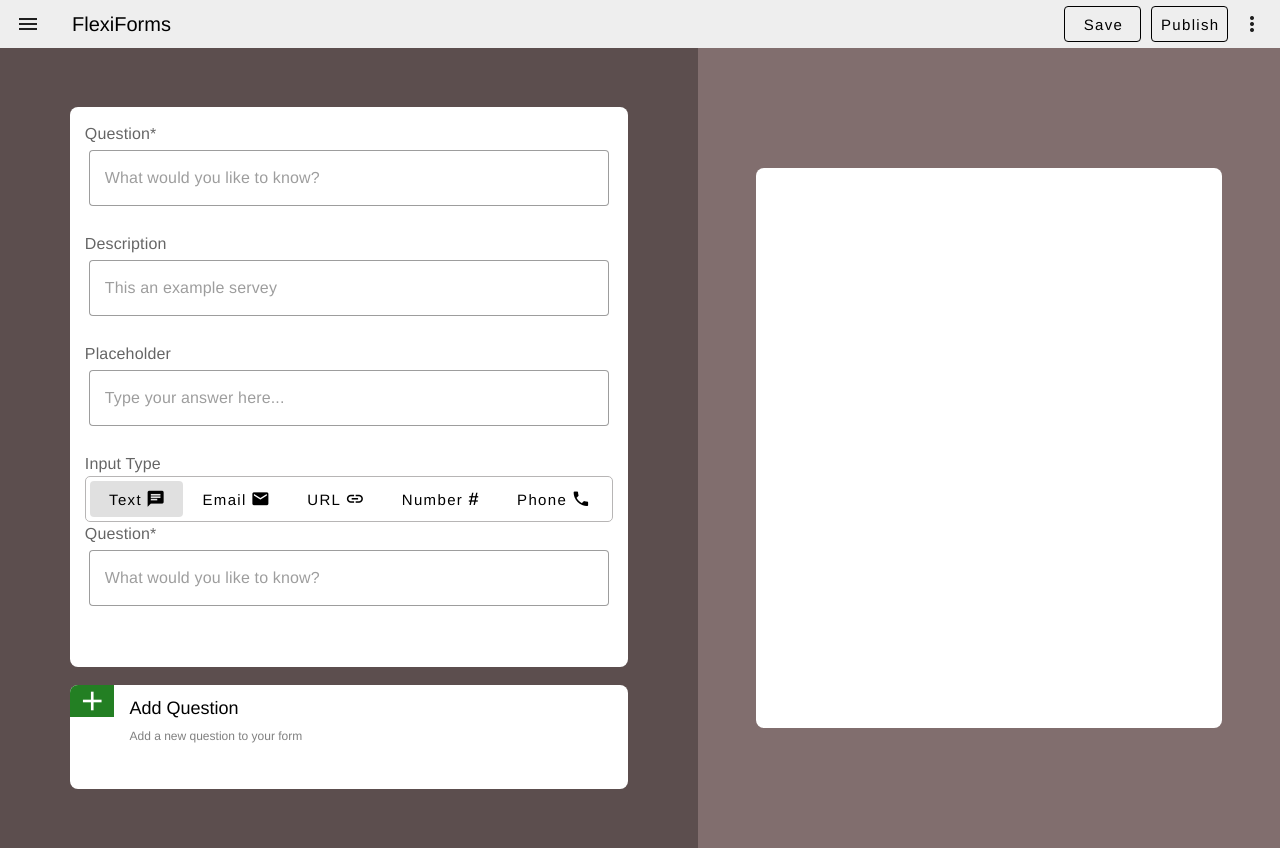
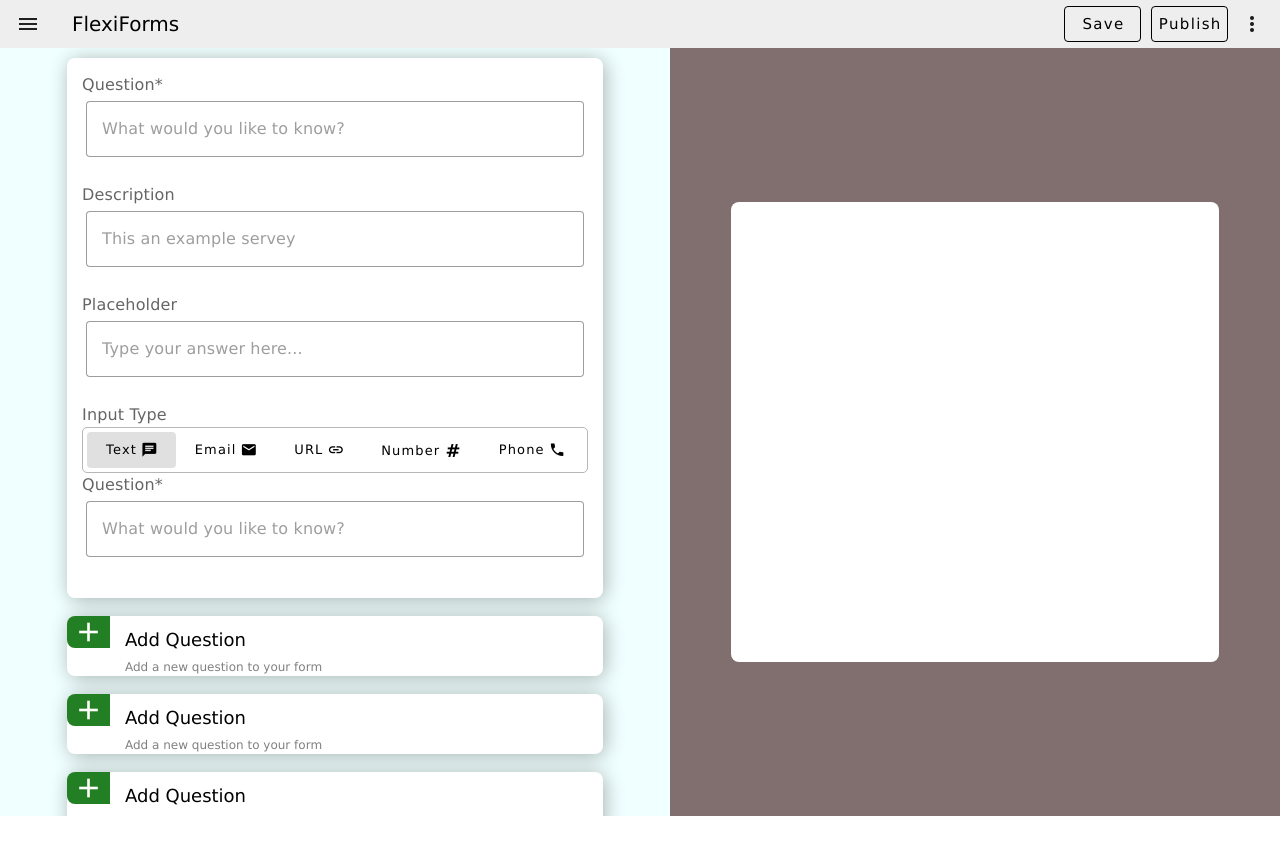
Before and after one commit to Hamza-Akdim/FlexiForms, a Vue app: page / in a window 1280 px wide. After the commit the page ends 816 px from the top, so only its background shows below. Built offline with nearby package versions, Linux system fonts and the light colour scheme.

Commit message:
handle the problem of scroll bar in for the form Questions

```diff
--- a/src/components/FormBuilder.vue
+++ b/src/components/FormBuilder.vue
@@ -32,7 +32,7 @@ export default {
     }
     .container1{
         display: flex;
-        padding: 0;
+        height: 96vh;
         justify-content: space-between;
         align-items: center;
     }
--- a/src/components/FormDisplay.vue
+++ b/src/components/FormDisplay.vue
@@ -13,7 +13,7 @@ export default {
 <style>
 .formDispaly {
   width: 50vw;
-  height: 100vh;
+  height: 100%;
   background-color: rgb(129, 110, 110);
   display: flex;
   justify-content: center;
@@ -21,7 +21,7 @@ export default {
 }
 .countainer{
   width: 80%;
-  height: 70%;
+  height: 60%;
   background-color: white;
   border-radius: 8px;
 
--- a/src/components/FormHeader.vue
+++ b/src/components/FormHeader.vue
@@ -1,19 +1,20 @@
 <template>
-  <v-toolbar density="compact">
+  <div class="navbar">
+    <v-toolbar density="compact" style="height: 100%;">
       <v-app-bar-nav-icon></v-app-bar-nav-icon>
 
-    <v-toolbar-title style="color: black; ">FlexiForms</v-toolbar-title>
+      <v-toolbar-title style="color: black">FlexiForms</v-toolbar-title>
 
       <v-spacer></v-spacer>
 
-    <v-btn class="button" variant="outlined" > Save </v-btn>
-    <v-btn class="button" variant="outlined" > Publish </v-btn>
-
+      <v-btn class="button" variant="outlined"> Save </v-btn>
+      <v-btn class="button" variant="outlined"> Publish </v-btn>
 
       <v-btn icon>
         <v-icon>mdi-dots-vertical</v-icon>
       </v-btn>
     </v-toolbar>
+  </div>
 </template>
 
 <script>
@@ -23,7 +24,13 @@ export default {
 </script>
 
 <style scoped>
-  .button{
+.navbar {
+  width:100vw;
+  height: 4vw;
+  /* position: fixed; */
+}
+
+.button {
   margin-left: 10px;
   font-size: 15px;
   font-weight: 500;
--- a/src/components/FormQuestions.vue
+++ b/src/components/FormQuestions.vue
@@ -1,9 +1,12 @@
 <template>
   <div class="formQuestion">
-    <!-- <div class="scroll-div"> -->
-    <QuestionsComponent />
-    <AddQuestion />
-    <!-- </div> -->
+    <div class="scroll-div">
+      <QuestionsComponent />
+      <AddQuestion />
+      <AddQuestion />
+      <AddQuestion />
+      <AddQuestion />
+    </div>
   </div>
 </template>
 
@@ -22,17 +25,21 @@ export default {
 
 <style scoped>
 .formQuestion {
-  width: 60vw;
-  height: 100vh;
+  width: 55vw;
+  height: 100%;
   background-color: rgb(92, 78, 78);
+}
+
+.scroll-div {
+  background-color: azure;
+  height: 100%;
+  width: 100%;
   display: flex;
-  justify-content: center;
+  /* justify-content: center; */
   align-items: center;
   gap: 8px;
   flex-direction: column;
+  padding-top: 10px;
   overflow: auto;
 }
-
-.scroll-div {
-}
 </style>
--- a/src/components/Questions/AddQuestion.vue
+++ b/src/components/Questions/AddQuestion.vue
@@ -5,8 +5,10 @@
         <v-icon icon="mdi-plus" class="icon" />
       </div>
       <div class="text-btn">
-        <div style="font-size: 18px;">Add Question</div>
-        <div style="font-size: 12px; color: grey">Add a new question to your form</div>
+        <div style="font-size: 18px">Add Question</div>
+        <div style="font-size: 12px; color: grey">
+          Add a new question to your form
+        </div>
       </div>
     </button>
   </div>
@@ -25,7 +27,7 @@ export default {
   width: 80%;
   margin-top: 10px;
   border-radius: 8px;
-  background-color: white;
+  box-shadow: 2px 2px 20px rgba(0, 0, 0, 0.3);
 }
 
 button {
@@ -34,21 +36,23 @@ button {
   display: flex;
 }
 
-.icon-div{
+.icon-div {
   background-color: rgb(35, 127, 35);
   width: 8%;
   display: flex;
   justify-content: center;
   align-items: center;
+  border-top-left-radius: 8px; /* Adjust the radius value as needed */
+  border-bottom-left-radius: 8px;
 }
 
-.icon{
+.icon {
   font-size: 2rem;
   font-weight: 400;
   color: white;
 }
 
-.text-btn{
+.text-btn {
   width: 92%;
   padding: 10px 0 0 15px;
   display: flex;
--- a/src/components/Questions/QuestionsComponent.vue
+++ b/src/components/Questions/QuestionsComponent.vue
@@ -89,6 +89,7 @@
         required
       ></v-text-field>
     </div>
+
   </div>
 </template>
 
@@ -119,14 +120,13 @@ export default {
 };
 </script>
 
-<style>
+<style scoped>
 .countainer {
-  position: relative;
+  box-shadow : 2px 2px 20px rgba(0,0,0,0.3) ;
   padding: 15px;
   width: 80%;
-  height: 90%;
+  height: 100%;
   background-color: white;
-  overflow-y: auto;
   border-radius: 8px;
 }
 
@@ -145,7 +145,7 @@ export default {
 }
 .inputBtn {
   flex-grow: 1;
-  font-size: 15px;
+  font-size: 13px;
   text-transform: none;
 
 }
--- /dev/null
+++ b/src/main.css
@@ -0,0 +1,11 @@
+* {
+  padding: 0;
+  margin: 0;
+  box-sizing: border-box;
+  font-family: Verdana, Geneva, Tahoma, sans-serif;
+}
+
+body {
+  height: 100vh;
+  width: 100vw;
+}
--- a/src/main.js
+++ b/src/main.js
@@ -4,6 +4,7 @@ import { createApp } from "vue";
 // import "vuetify/styles";
 // import "@mdi/font/css/materialdesignicons.css";
 import "./plugins/vuetify";
+import "./main.css"
 import { createVuetify } from "vuetify";
 import * as components from "vuetify/components";
 import * as directives from "vuetify/directives";
```
Lines whose indentation alone changed are shown as unchanged.
